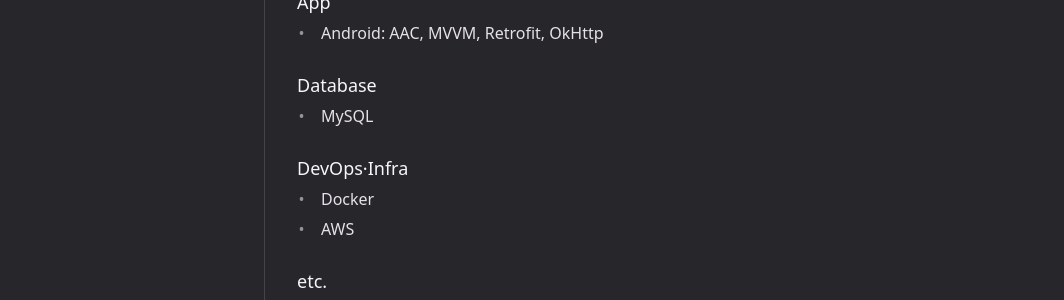
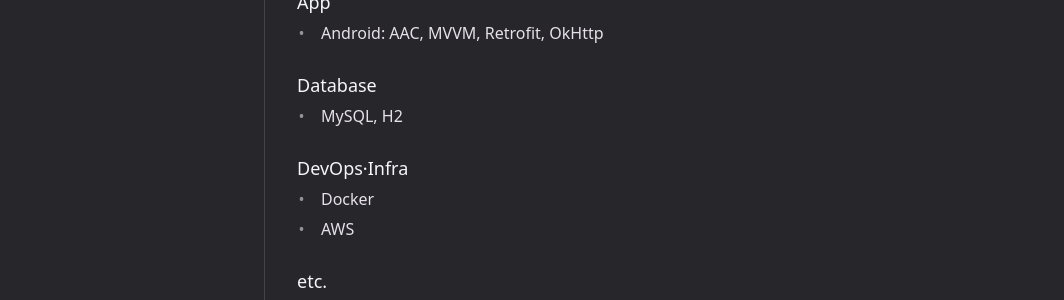
Before and after one commit to shindohyun/shindohyun.github.io, a Jekyll site: the page built from index.md, in a window 1280 px wide and 1215 px high. Shown: the part 462-762 px from the top of the window, without its empty margins (107-1171 px from the left). Built offline with Jekyll 4.4.1, drawn with Linux system fonts in a browser that asks for light colours.

Commit message:
[추가] Home > 데이터베이스 H2 추가

```diff
--- a/index.md
+++ b/index.md
@@ -22,7 +22,7 @@
 - Android: AAC, MVVM, Retrofit, OkHttp
 
 ### Database
-- MySQL
+- MySQL, H2
 
 ### DevOps·Infra
 - Docker
```
